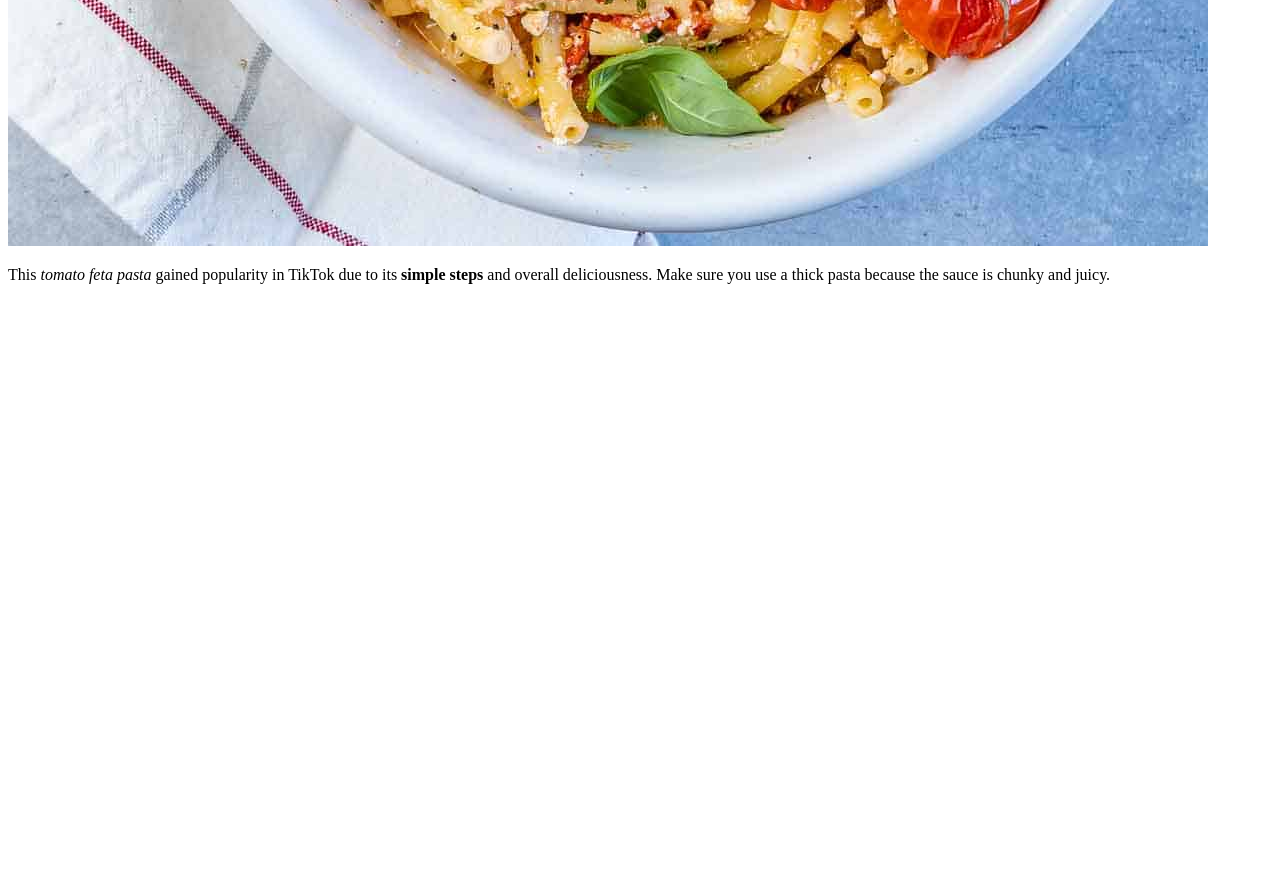
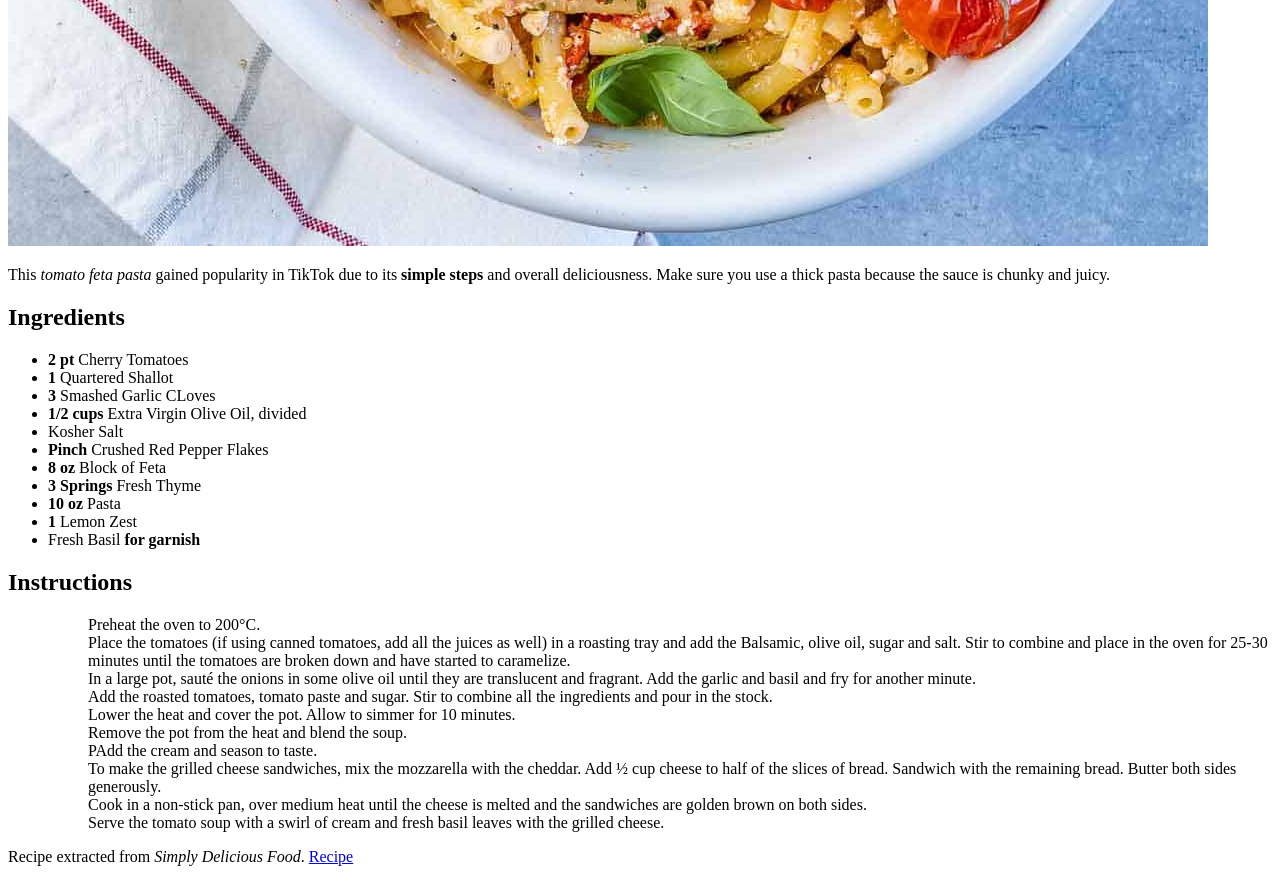
Before and after one commit to josesantiagocampa/odin-recipes, a plain HTML site: page recipes/tomato-feta-pasta.html in a window 1280 px wide. Shown: the part 1334-2216 px from the top of the page. Before the commit the page ends 1634 px from the top, so only its background shows below. Drawn offline with Linux system fonts and the light colour scheme.

Commit message:
Type ingredients and instructions

```diff
--- a/recipes/tomato-feta-pasta.html
+++ b/recipes/tomato-feta-pasta.html
@@ -8,5 +8,33 @@
         <h1>Tomato Feta Pasta</h1>
         <img src="../recipes-images/tomato-feta-pasta.jpg" alt="Tomato Feta Pasta">
         <p>This <em>tomato feta pasta</em> gained popularity in TikTok due to its <strong>simple steps</strong> and overall deliciousness. Make sure you use a thick pasta because the sauce is chunky and juicy.</p>
+        <h2>Ingredients</h2>
+        <ul>
+            <li><strong>2 pt</strong> Cherry Tomatoes</li>
+            <li><strong>1</strong> Quartered Shallot</li>
+            <li><strong>3</strong> Smashed Garlic CLoves</li>
+            <li><strong>1/2 cups</strong> Extra Virgin Olive Oil, divided</li>
+            <li>Kosher Salt</li>
+            <li><strong>Pinch</strong> Crushed Red Pepper Flakes</li>
+            <li><strong>8 oz</strong> Block of Feta</li>
+            <li><strong>3 Springs</strong> Fresh Thyme</li>
+            <li><strong>10 oz</strong> Pasta</li>
+            <li><strong>1</strong> Lemon Zest</li>
+            <li>Fresh Basil <strong>for garnish</strong></li>
+        </ul>
+        <h2>Instructions</h2>
+        <ul>
+            <ol>Preheat the oven to 200°C.</ol>
+            <ol>Place the tomatoes (if using canned tomatoes, add all the juices as well) in a roasting tray and add the Balsamic, olive oil, sugar and salt. Stir to combine and place in the oven for 25-30 minutes until the tomatoes are broken down and have started to caramelize.</ol>
+            <ol>In a large pot, sauté the onions in some olive oil until they are translucent and fragrant. Add the garlic and basil and fry for another minute.</ol>
+            <ol>Add the roasted tomatoes, tomato paste and sugar. Stir to combine all the ingredients and pour in the stock.</ol>
+            <ol>Lower the heat and cover the pot. Allow to simmer for 10 minutes.</ol>
+            <ol>Remove the pot from the heat and blend the soup.</ol>
+            <ol>PAdd the cream and season to taste.</ol>
+            <ol>To make the grilled cheese sandwiches, mix the mozzarella with the cheddar. Add ½ cup cheese to half of the slices of bread. Sandwich with the remaining bread. Butter both sides generously.</ol>
+            <ol>Cook in a non-stick pan, over medium heat until the cheese is melted and the sandwiches are golden brown on both sides.</ol>
+            <ol>Serve the tomato soup with a swirl of cream and fresh basil leaves with the grilled cheese.</ol>
+        </ul>
+        <p>Recipe extracted from <em>Simply Delicious Food</em>. <a href="https://simply-delicious-food.com/easy-tomato-soup-recipe/">Recipe</a></p>
    </body>
 </html>
```
